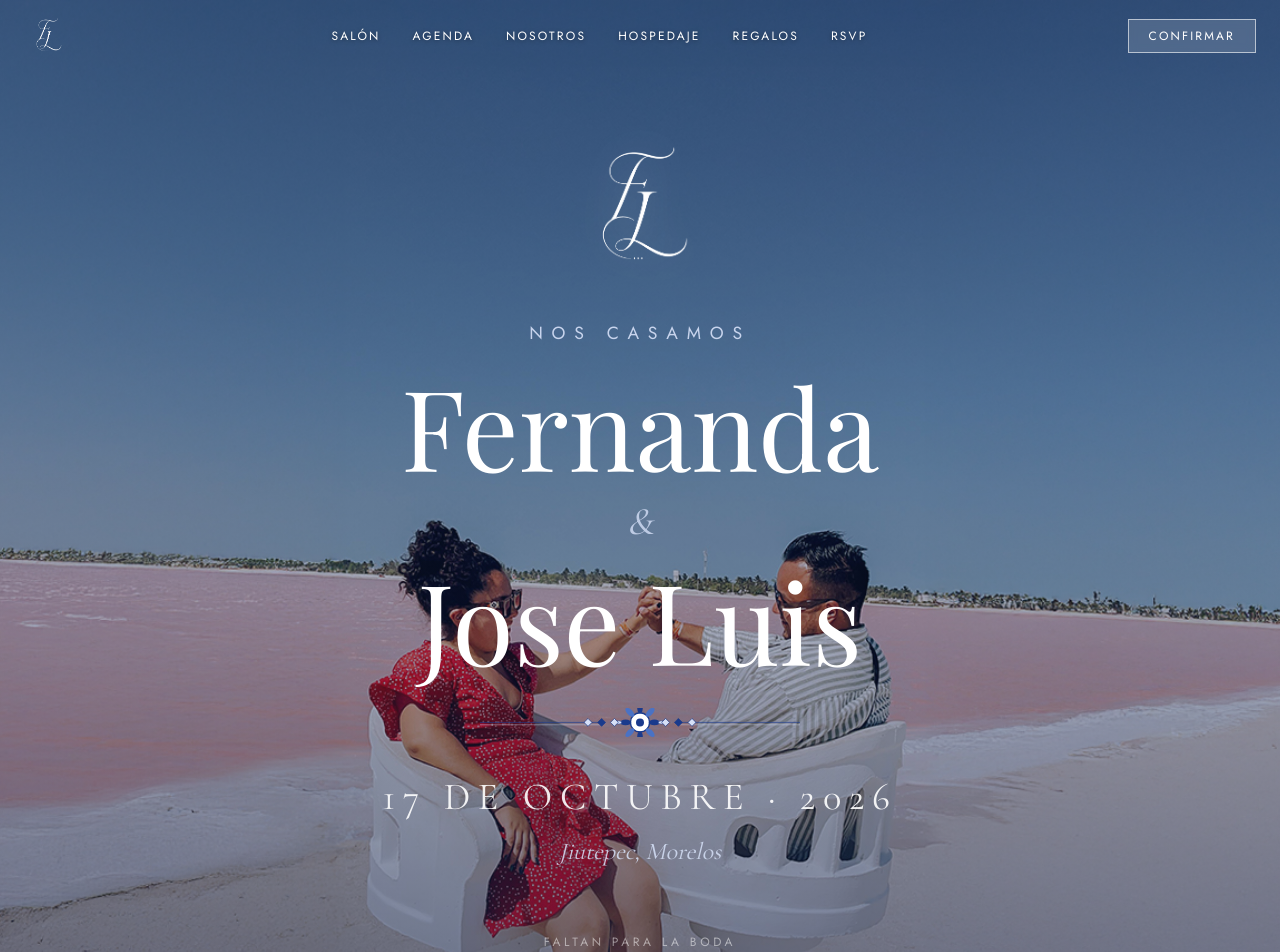
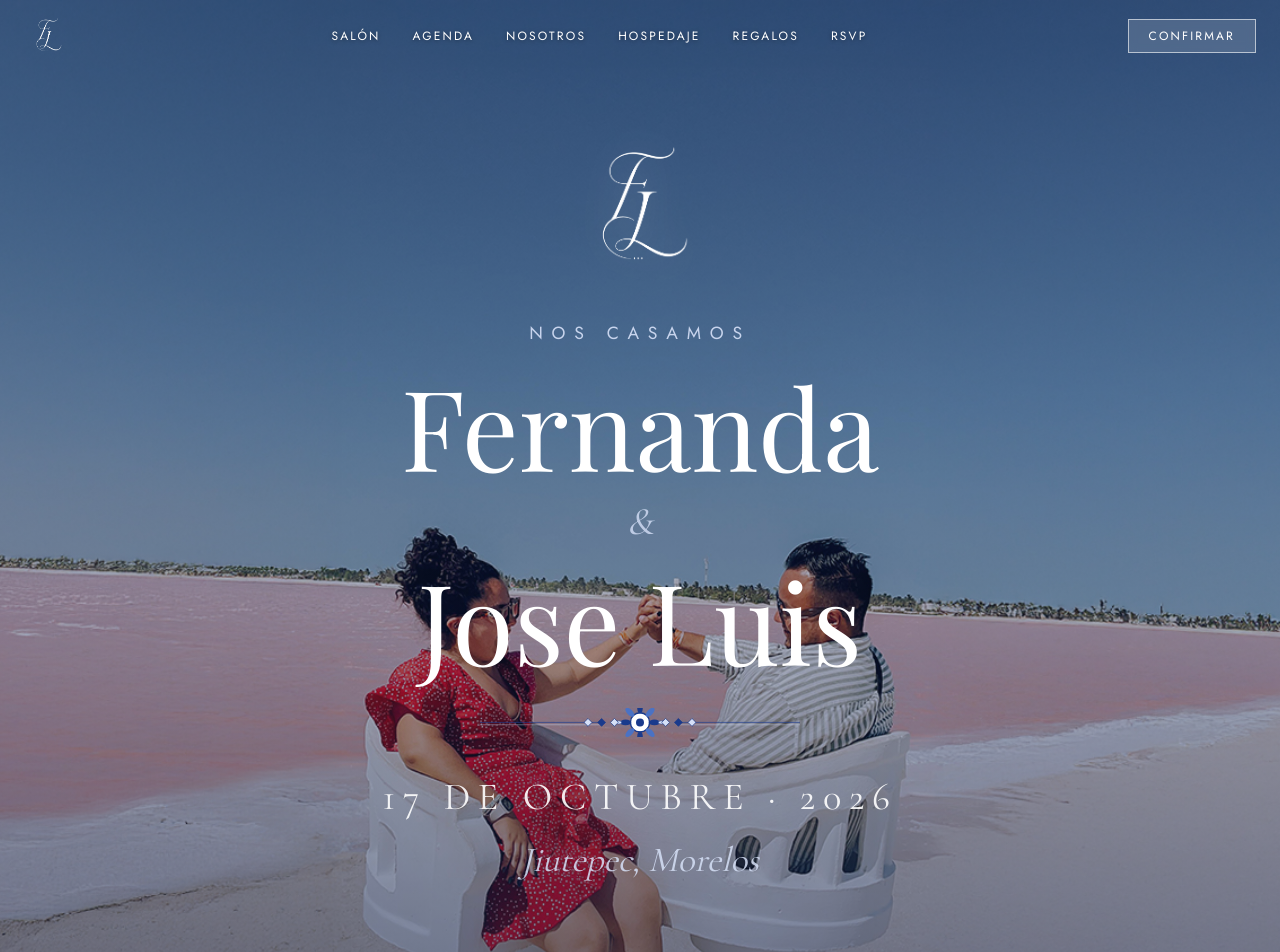
Before and after one commit to casvaluis-design/boda-fernanda-joseluis, a Next.js app: page / in a window 1280 px wide. Shown: the top 952 px of the page. Built offline with nearby package versions, Linux system fonts and the light colour scheme.

Commit message:
hero: Jiutepec mas grande; rsvp: saludo personalizado mas grande

```diff
--- a/src/app/page.tsx
+++ b/src/app/page.tsx
@@ -96,7 +96,7 @@ export default function InvitationPage() {
             17 de Octubre · 2026
           </p>
           <p className="animate-fade-in-up delay-1000"
-            style={{ fontFamily: "var(--font-cormorant)", fontSize: "clamp(1.1rem,2vw,1.5rem)", fontStyle: "italic", color: "rgba(214,224,247,0.85)" }}>
+            style={{ fontFamily: "var(--font-cormorant)", fontSize: "clamp(1.6rem,3.5vw,2.2rem)", fontStyle: "italic", color: "rgba(214,224,247,0.85)" }}>
             Jiutepec, Morelos
           </p>
 
--- a/src/app/rsvp/[token]/page.tsx
+++ b/src/app/rsvp/[token]/page.tsx
@@ -236,7 +236,7 @@ export default function RSVPPage() {
             17 de Octubre · 2026
           </p>
           <p className="animate-fade-in-up delay-1000"
-            style={{ fontFamily: "var(--font-cormorant)", fontSize: "clamp(1.1rem,2vw,1.5rem)", fontStyle: "italic", color: "rgba(214,224,247,0.85)" }}>
+            style={{ fontFamily: "var(--font-cormorant)", fontSize: "clamp(1.6rem,3.5vw,2.2rem)", fontStyle: "italic", color: "rgba(214,224,247,0.85)" }}>
             Jiutepec, Morelos
           </p>
 
@@ -284,7 +284,7 @@ export default function RSVPPage() {
 
           {/* Saludo personalizado */}
           {guest && (
-            <p className="mb-2" style={{ fontFamily: "var(--font-cormorant)", fontSize: "clamp(1.1rem,2vw,1.4rem)", fontStyle: "italic", color: "rgba(255,255,255,0.85)" }}>
+            <p className="mb-2" style={{ fontFamily: "var(--font-cormorant)", fontSize: "clamp(1.8rem,4vw,2.8rem)", fontStyle: "italic", color: "rgba(255,255,255,0.85)" }}>
               Hola, <span style={{ color: "white", fontWeight: 500 }}>{guest.name}</span> — hemos reservado{" "}
               <span style={{ color: "white", fontWeight: 500 }}>{maxPeople} {maxPeople === 1 ? "lugar" : "lugares"}</span> para ti.
             </p>
```
